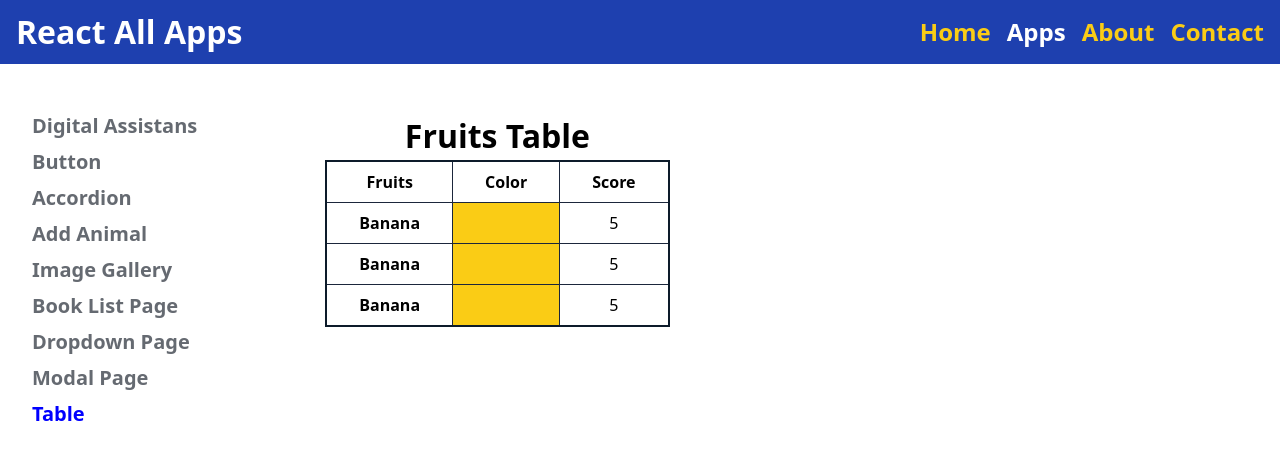
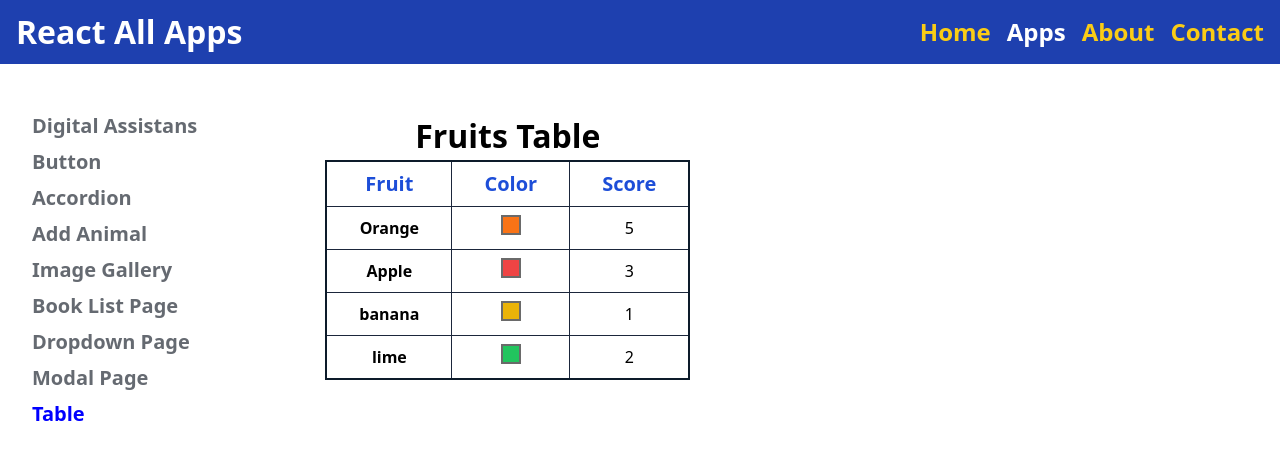
Before and after one commit to sedat355/react-all-apps, a React (Vite) app: page /apps/table in a window 1280 px wide. Shown: the top 460 px of the page. Built offline with nearby package versions, Linux system fonts and the light colour scheme.

Commit message:
Veriler tabloya işlendi

```diff
--- a/src/css/index.css
+++ b/src/css/index.css
@@ -32,6 +32,26 @@
     width: 100%;
     object-fit: cover;
   }
+  .tcolor {
+    position: relative;
+  }
+  .colorCol {
+    display: inline-block;
+    width: 20px;
+    height: 20px;
+    border: 2px solid rgb(106, 106, 106);
+  }
+  .tcolor::before {
+    content: '';
+    position: absolute;
+    width: 20px;
+    height: 20px;
+    background-color: yellow;
+    top: 50%;
+    left: 50%;
+    transform: translate(-50%);
+    border: 2px solid rgb(106, 106, 106);
+  }
   /* .modal-container {
     min-height: 100vh;
   } */
--- a/src/pages/table/Row.jsx
+++ b/src/pages/table/Row.jsx
@@ -1,9 +1,11 @@
-const Row = () => {
+const Row = ({fruit}) => {
   return (
     <tr>
-      <th className="thead" scope="row">Banana</th>
-      <td className="tdata bg-yellow-400"></td>
-      <td className="tdata">5</td>
+      <th className="thead" scope="row">{fruit.name}</th>
+      <td className={`tdata relative`}>
+        <span className={`colorCol ${fruit.color}`}></span>
+      </td>
+      <td className="tdata">{fruit.score}</td>
     </tr>
   )
 }
--- a/src/pages/table/Table.jsx
+++ b/src/pages/table/Table.jsx
@@ -1,6 +1,11 @@
 import Row from "./Row"
 
-const Table = () => {
+const Table = ({data, headers}) => {
+
+  const renderedHeaders = headers.map( header => {
+    return <th className="thead text-blue-700 text-xl" scope="col" key={header}>{header}</th>
+  })
+
   return (
     <table className="border-2 border-black-two">
       <caption>
@@ -9,22 +14,16 @@ const Table = () => {
 
       <thead>
         <tr>
-          <th scope="col" className="thead">
-            Fruits
-          </th>
-          <th scope="col" className="thead">
-            Color
-          </th>
-          <th scope="col" className="thead">
-            Score
-          </th>
+          {renderedHeaders}
         </tr>
       </thead>
 
       <tbody>
-        <Row />
-        <Row />
-        <Row />
+        {
+          data.map( fruit => {
+            return <Row fruit={fruit} key={fruit.name}/>
+          })
+        }
       </tbody>
     </table>
   )
--- a/src/pages/table/TablePage.jsx
+++ b/src/pages/table/TablePage.jsx
@@ -2,10 +2,18 @@ import Table from "./Table"
 
 const TablePage = () => {
 
+  const fruits = [
+    { name: "Orange", color: "bg-orange-500", score: "5" },
+    { name: "Apple", color: "bg-red-500", score: "3" },
+    { name: "banana", color: "bg-yellow-500", score: "1" },
+    { name: "lime", color: "bg-green-500", score: "2" },
+  ]
+
+  const headers = ["Fruit", "Color", "Score"]
 
   return (
     <div>
-      <Table/>
+      <Table data={fruits} headers={headers}/>
     </div>
   )
 }
```
